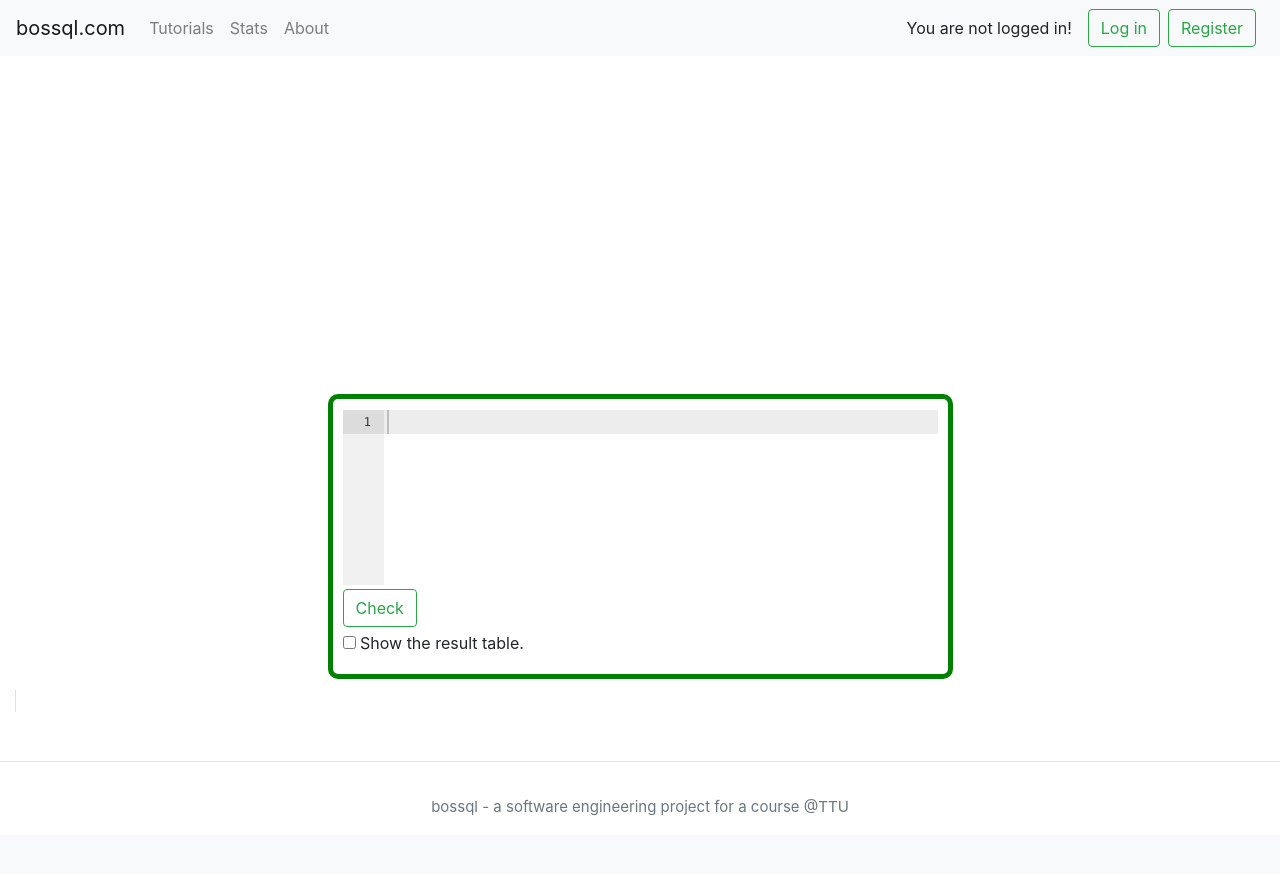
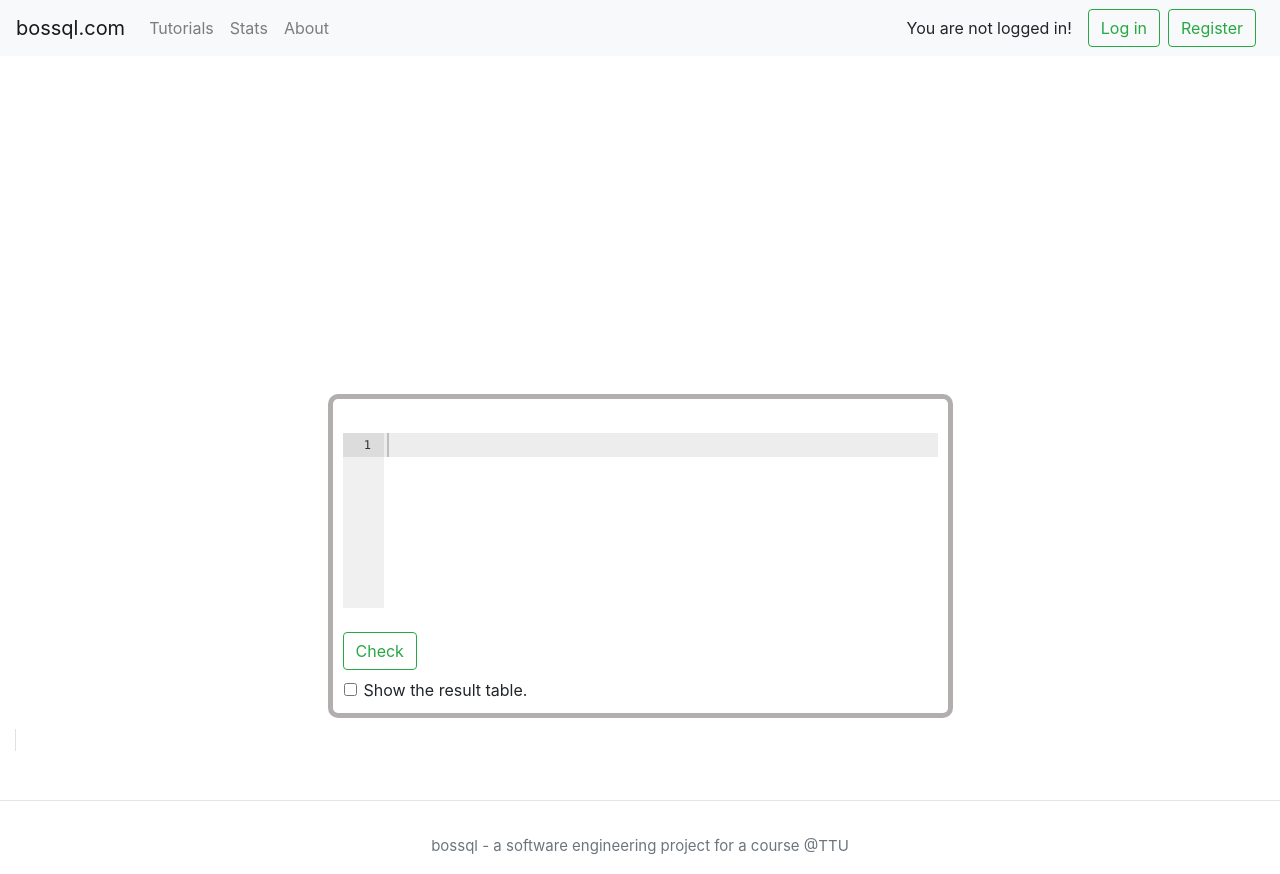
Before and after one commit to rrebase/bossql, a Django app: template challenges/templates/challenges/detail.html in a window 1280 px wide. Before the commit the page ends 815 px from the top, so only its background shows below. Run offline with Django 3.2, Linux system fonts and the light colour scheme; the template is opened without the code that fills it, so the values that code supplies are empty; some libraries are stand-ins or nearby versions.

Commit message:
Change html and css of challenge/detail page

```diff
--- a/challenges/static/challenges/detail.css
+++ b/challenges/static/challenges/detail.css
@@ -1,26 +1,27 @@
 .topped {
     position: fixed;
-    top: 56px;
-    left: 0;
+    top: 65px;
+    left: 370px;
     z-index: 999;
     background-color: white;
     width: 100%;
 }
 
 .scrollspy-example {
-    height:200px;
+    height: 200px;
     overflow-y: scroll;
 }
+
 .list-group-item {
-    color:green;
-    border-radius:5px;
-    border-color:green;
+    color: #454545;
+    border-radius: 5px;
+    border-color: #454545;
 }
 
 .list-group-item:hover, .list-group-item.active {
-    color:white;
-    background-color: green;
-    border-color:green;
+    color: white;
+    background-color: #dbdbdb;
+    border-color: #454545;
 }
 
 ::-webkit-scrollbar {
@@ -47,7 +48,7 @@
 }
 
 .insertion {
-    margin-top:370px;
+    margin-top: 370px;
 }
 
 code {
@@ -55,17 +56,17 @@ code {
 }
 
 .task {
-    border:5px solid green;
+    border: 5px solid #b3aeae;
     border-radius: 10px;
-    padding:10px;
-    width:50%;
+    padding: 10px;
+    width: 50%;
     margin-left: auto;
-    margin-right:auto;
-    margin-bottom:10px;
+    margin-right: auto;
+    margin-bottom: 10px;
 }
 
 .task:before {
-    margin-top:-300px;
+    margin-top: -300px;
 }
 
 table[id^='resultTable'] {
@@ -84,19 +85,17 @@ table[id^='resultTable'] {
     transition: 0.5s;
     padding-top: 60px;
     padding-bottom: 60px;
-    border-bottom: 5px solid green;
-    border-top: 5px solid green;
+    /*border-bottom: 5px solid green;*/
+    /*border-top: 5px solid green;*/
     border-top-right-radius: 10px;
     overflow-y: scroll;
 }
-
-
 
 .sidenav a {
     padding: 8px 8px 8px 32px;
     text-decoration: none;
     font-size: 25px;
-    color: green;
+    /*color: green;*/
 
     transition: 0.3s;
 }
@@ -114,12 +113,17 @@ table[id^='resultTable'] {
 }
 
 .open {
-        position: fixed;
+    position: fixed;
 
-    color:green;
+    /*color: green;*/
 }
 
 @media screen and (max-height: 450px) {
-  .sidenav {padding-top: 15px;}
-  .sidenav a {font-size: 18px;}
+    .sidenav {
+        padding-top: 15px;
+    }
+
+    .sidenav a {
+        font-size: 18px;
+    }
 }
--- a/challenges/templates/challenges/detail.html
+++ b/challenges/templates/challenges/detail.html
@@ -10,8 +10,8 @@
         <span class="border">
             <div class="topped">
                 <div class="row">
-                    <div class="col-md-12">
-                        <div id="list-example" class="list-group">
+                    <div class="col-md-6">
+                        <div id="list-example" class="list-group text-center">
                         {% for table in challenge.source_tables.all %}
                           <a class="list-group-item list-group-item-action" href="#list-item-{{ forloop.counter }}">
                             {{ table.name }}
@@ -46,14 +46,14 @@
             <div class="insertion">
               <div class="task">
                   <div class="row">
-                      <div class="col-md-12">
+                      <div class="col pl-4 pt-2 pb-3">
                           <code>
                               {{ challenge.description }}
                           </code>
                       </div>
                   </div>
-                  <div class="row">
-                      <div class="col-md-12">
+                  <div class="row mb-4">
+                      <div class="col">
                           <div class="highlight" id="editor-{{ challenge.pk }}"></div>
                       </div>
                   </div>
@@ -67,9 +67,9 @@
                       </div>
                   </div>
                   <div class="row">
-                      <div class="col-md-12 mt-1">
-                        <label>
-                          <input type="checkbox" id="checkbox-{{ challenge.pk }}">
+                      <div class="col-md-12 ml-3 mt-2 form-check">
+                        <label class="form-check-label">
+                          <input class="form-check-input" type="checkbox" id="checkbox-{{ challenge.pk }}">
                           Show the result table.
                         </label>
                       </div>
```
Lines whose indentation alone changed are shown as unchanged.
